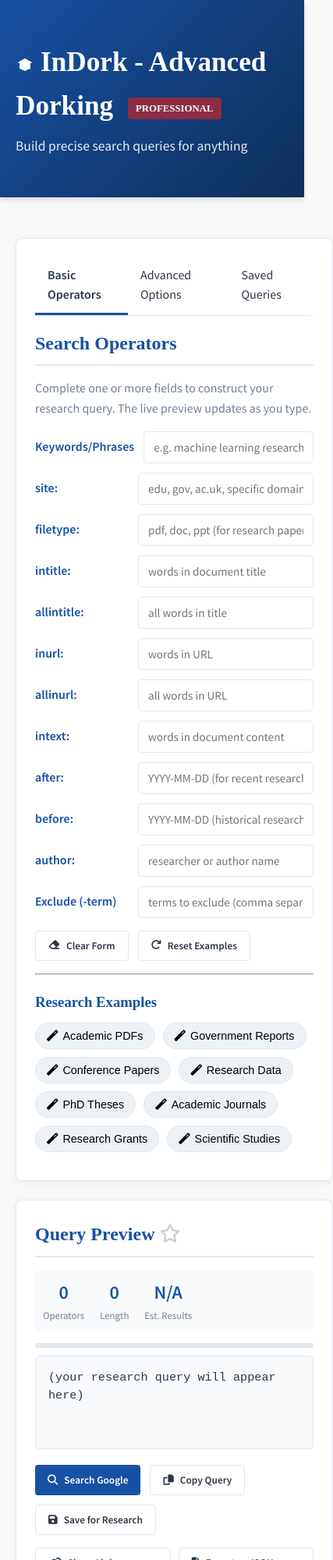
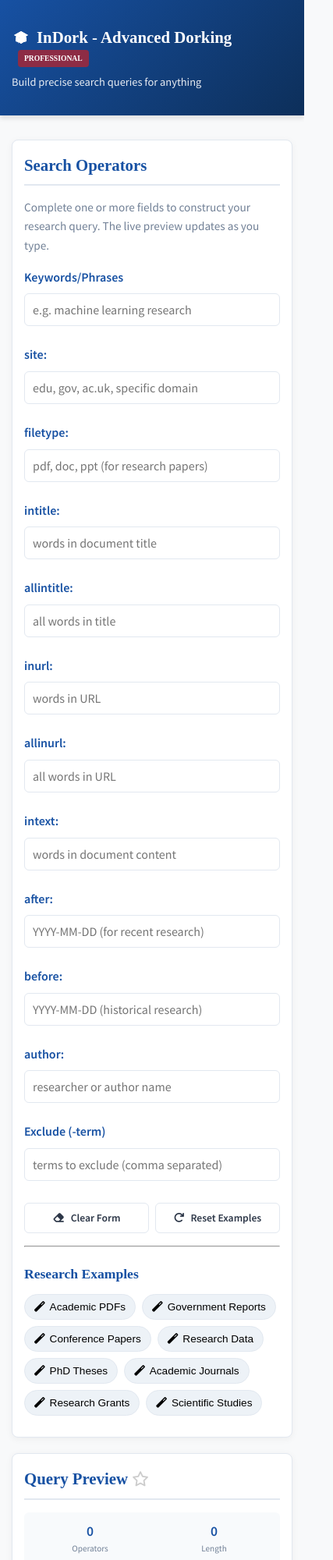
Before and after one commit to closebook/indork, a plain HTML site: page index.html in a window 390 px wide. Shown: the top 2000 px of the page at 78% size, 427 px wide, since content can reach past the window. Drawn offline with Linux system fonts and the light colour scheme; a web font is replaced by a local one.

Commit message:
fixed responsiveness

```diff
--- a/styles.css
+++ b/styles.css
@@ -40,20 +40,23 @@ body.dark-mode {
 .site-header {
   background: linear-gradient(135deg, var(--primary), var(--primary-dark));
   color: white;
-  padding: 2rem 0;
-  margin-bottom: 2rem;
+  padding: 1.5rem 0;
+  margin-bottom: 1.5rem;
   box-shadow: 0 4px 6px rgba(0, 0, 0, 0.1);
 }
 
 .site-header h1 {
   font-family: 'Source Serif Pro', serif;
   font-weight: 600;
-  font-size: 2.2rem;
+  font-size: 1.8rem;
   margin-bottom: 0.5rem;
+  display: flex;
+  flex-wrap: wrap;
+  align-items: center;
 }
 
 .tag {
-  font-size: 1.1rem;
+  font-size: 1rem;
   opacity: 0.9;
 }
 
@@ -66,7 +69,7 @@ body.dark-mode {
 .panel {
   background: var(--panel-bg);
   border-radius: 8px;
-  padding: 24px;
+  padding: 20px;
   box-shadow: 0 2px 10px rgba(0, 0, 0, 0.05);
   border: 1px solid var(--border);
   transition: background-color 0.3s, border-color 0.3s;
@@ -78,6 +81,7 @@ body.dark-mode {
   margin-bottom: 16px;
   padding-bottom: 8px;
   border-bottom: 2px solid var(--border);
+  font-size: 1.4rem;
 }
 
 .panel h3 {
@@ -87,11 +91,15 @@ body.dark-mode {
   display: flex;
   justify-content: space-between;
   align-items: center;
+  flex-wrap: wrap;
+  gap: 10px;
+  font-size: 1.2rem;
 }
 
 .muted {
   color: var(--text-light);
   margin-bottom: 16px;
+  font-size: 0.95rem;
 }
 
 #operators-form {
@@ -103,31 +111,31 @@ body.dark-mode {
 
 .op-row {
   display: flex;
-  align-items: center;
-  gap: 12px;
+  flex-direction: column;
+  gap: 8px;
+  margin-bottom: 15px;
 }
 
 .op-row label {
-  min-width: 120px;
   font-weight: 600;
   color: var(--primary);
 }
 
 .op-row input, .op-row select {
-  flex: 1;
-  padding: 10px 12px;
+  width: 100%;
+  padding: 12px;
   border: 1px solid var(--border);
-  border-radius: 4px;
+  border-radius: 6px;
   font-family: 'Source Sans Pro', sans-serif;
-  font-size: 0.95rem;
+  font-size: 1rem;
   background-color: var(--panel-bg);
   color: var(--text);
   transition: background-color 0.3s, color 0.3s, border-color 0.3s;
 }
 
 .btn {
-  padding: 10px 16px;
-  border-radius: 4px;
+  padding: 12px 16px;
+  border-radius: 6px;
   border: none;
   font-family: 'Source Sans Pro', sans-serif;
   font-weight: 600;
@@ -135,7 +143,11 @@ body.dark-mode {
   transition: all 0.2s ease;
   display: inline-flex;
   align-items: center;
+  justify-content: center;
   gap: 8px;
+  font-size: 0.95rem;
+  flex: 1;
+  min-width: fit-content;
 }
 
 .btn.primary {
@@ -165,7 +177,7 @@ body.dark-mode .btn.ghost:hover {
   background: var(--danger);
   color: white;
   font-size: 0.85rem;
-  padding: 6px 12px;
+  padding: 8px 12px;
 }
 
 .btn.danger:hover {
@@ -183,21 +195,25 @@ body.dark-mode .btn.ghost:hover {
 
 .row {
   display: flex;
-  gap: 12px;
+  gap: 10px;
   margin: 16px 0;
   flex-wrap: wrap;
+}
+
+.row.small-gap {
+  gap: 8px;
 }
 
 .presets {
   display: flex;
   flex-wrap: wrap;
-  gap: 10px;
+  gap: 8px;
   margin: 12px 0;
 }
 
 .preset-chip {
   background: #edf2f7;
-  padding: 8px 14px;
+  padding: 10px 14px;
   border-radius: 20px;
   font-size: 0.9rem;
   cursor: pointer;
@@ -278,6 +294,7 @@ body.dark-mode .help {
 
 .help li {
   margin-bottom: 8px;
+  font-size: 0.9rem;
 }
 
 code {
@@ -309,6 +326,8 @@ body.dark-mode code {
   background: #f8fafc;
   border: 1px solid var(--border);
   transition: all 0.2s;
+  flex-wrap: wrap;
+  gap: 10px;
 }
 
 body.dark-mode .hist-item {
@@ -319,6 +338,9 @@ body.dark-mode .hist-item {
   flex: 1;
   cursor: pointer;
   font-size: 0.9rem;
+  min-width: 0;
+  overflow: hidden;
+  text-overflow: ellipsis;
 }
 
 .hist-item-content:hover {
@@ -351,12 +373,6 @@ body.dark-mode .hist-item {
   font-size: 0.9rem;
 }
 
-@media (max-width: 768px) {
-  .main-grid {
-    grid-template-columns: 1fr;
-  }
-}
-
 /* Research-specific elements */
 .research-badge {
   display: inline-block;
@@ -364,8 +380,8 @@ body.dark-mode .hist-item {
   color: white;
   padding: 4px 10px;
   border-radius: 4px;
-  font-size: 0.8rem;
-  margin-left: 10px;
+  font-size: 0.7rem;
+  margin-left: 8px;
   vertical-align: middle;
 }
 
@@ -380,7 +396,7 @@ body.dark-mode .hist-item {
 
 .clear-history-btn {
   font-size: 0.8rem;
-  padding: 4px 8px;
+  padding: 6px 10px;
 }
 
 /* Advanced features */
@@ -388,12 +404,21 @@ body.dark-mode .hist-item {
   display: flex;
   border-bottom: 1px solid var(--border);
   margin-bottom: 16px;
+  overflow-x: auto;
+  -webkit-overflow-scrolling: touch;
+  scrollbar-width: none;
+}
+
+.tabs::-webkit-scrollbar {
+  display: none;
 }
 
 .tab {
-  padding: 10px 16px;
+  padding: 12px 16px;
   cursor: pointer;
   border-bottom: 3px solid transparent;
+  white-space: nowrap;
+  flex-shrink: 0;
 }
 
 .tab.active {
@@ -413,16 +438,18 @@ body.dark-mode .hist-item {
   display: flex;
   gap: 10px;
   margin-top: 15px;
+  flex-wrap: wrap;
 }
 
 .stats {
   display: flex;
-  gap: 20px;
+  gap: 15px;
   margin: 15px 0;
-  padding: 10px;
+  padding: 12px;
   background: #f8fafc;
   border-radius: 6px;
   transition: background-color 0.3s;
+  justify-content: space-around;
 }
 
 body.dark-mode .stats {
@@ -431,16 +458,17 @@ body.dark-mode .stats {
 
 .stat-item {
   text-align: center;
+  flex: 1;
 }
 
 .stat-value {
-  font-size: 1.5rem;
+  font-size: 1.3rem;
   font-weight: 600;
   color: var(--primary);
 }
 
 .stat-label {
-  font-size: 0.8rem;
+  font-size: 0.75rem;
   color: var(--text-light);
 }
 
@@ -449,8 +477,8 @@ body.dark-mode .stats {
 }
 
 .suggestion-item {
-  padding: 8px;
-  border-radius: 4px;
+  padding: 10px;
+  border-radius: 6px;
   background: #f0f9ff;
   margin-bottom: 8px;
   cursor: pointer;
@@ -524,6 +552,7 @@ body.dark-mode .query-complexity {
   color: #ccc;
   cursor: pointer;
   transition: color 0.2s;
+  font-size: 1.2rem;
 }
 
 .favorite-btn.active {
@@ -534,11 +563,13 @@ body.dark-mode .query-complexity {
   display: flex;
   gap: 10px;
   margin-top: 15px;
+  flex-wrap: wrap;
 }
 
 .share-btn {
   flex: 1;
   text-align: center;
+  min-width: 120px;
 }
 
 .dark-mode-toggle {
@@ -546,6 +577,7 @@ body.dark-mode .query-complexity {
   align-items: center;
   gap: 8px;
   margin-top: 15px;
+  justify-content: center;
 }
 
 .switch {
@@ -600,6 +632,7 @@ input:checked + .slider:before {
   margin: 15px 0;
   border-radius: 4px;
   transition: background-color 0.3s;
+  font-size: 0.9rem;
 }
 
 body.dark-mode .search-tips {
@@ -623,6 +656,7 @@ body.dark-mode .search-tips {
   opacity: 0;
   transform: translateY(20px);
   transition: opacity 0.3s, transform 0.3s;
+  max-width: calc(100% - 40px);
 }
 
 .toast.show {
@@ -642,6 +676,7 @@ body.dark-mode .search-tips {
   z-index: 1000;
   align-items: center;
   justify-content: center;
+  padding: 20px;
 }
 
 .modal.show {
@@ -652,9 +687,11 @@ body.dark-mode .search-tips {
   background: var(--panel-bg);
   border-radius: 8px;
   padding: 20px;
-  width: 90%;
+  width: 100%;
   max-width: 500px;
   box-shadow: 0 4px 20px rgba(0, 0, 0, 0.15);
+  max-height: 90vh;
+  overflow-y: auto;
 }
 
 .modal-header {
@@ -681,3 +718,172 @@ body.dark-mode .search-tips {
   justify-content: flex-end;
   gap: 10px;
 }
+
+/* Mobile-specific styles */
+.mobile-tab-select {
+  display: none;
+  width: 100%;
+  padding: 12px;
+  margin-bottom: 16px;
+  border: 1px solid var(--border);
+  border-radius: 6px;
+  background-color: var(--panel-bg);
+  color: var(--text);
+  font-family: 'Source Sans Pro', sans-serif;
+  font-size: 1rem;
+}
+
+.mobile-only {
+  display: none;
+}
+
+/* Responsive adjustments */
+@media (max-width: 1024px) {
+  .main-grid {
+    grid-template-columns: 1fr;
+    gap: 20px;
+  }
+
+  .panel {
+    padding: 18px;
+  }
+}
+
+@media (max-width: 768px) {
+  .wrap {
+    padding: 15px;
+  }
+
+  .site-header {
+    padding: 1rem 0;
+    margin-bottom: 1rem;
+  }
+
+  .site-header h1 {
+    font-size: 1.5rem;
+  }
+
+  .tag {
+    font-size: 0.9rem;
+  }
+
+  .tabs {
+    display: none;
+  }
+
+  .mobile-tab-select {
+    display: block;
+  }
+
+  .panel h2 {
+    font-size: 1.3rem;
+  }
+
+  .panel h3 {
+    font-size: 1.1rem;
+  }
+
+  .btn {
+    padding: 10px 14px;
+    font-size: 0.9rem;
+  }
+
+  .stats {
+    gap: 10px;
+    padding: 10px;
+  }
+
+  .stat-value {
+    font-size: 1.1rem;
+  }
+
+  .stat-label {
+    font-size: 0.7rem;
+  }
+
+  .preview-box {
+    font-size: 0.9rem;
+    padding: 12px;
+  }
+
+  .row {
+    gap: 8px;
+  }
+
+  .share-btn {
+    min-width: calc(50% - 5px);
+  }
+}
+
+@media (max-width: 480px) {
+  .site-header h1 {
+    font-size: 1.3rem;
+  }
+
+  .research-badge {
+    font-size: 0.6rem;
+    padding: 3px 8px;
+  }
+
+  .panel {
+    padding: 15px;
+  }
+
+  .op-row {
+    margin-bottom: 12px;
+  }
+
+  .op-row input, .op-row select {
+    padding: 10px;
+  }
+
+  .btn {
+    padding: 10px 12px;
+    font-size: 0.85rem;
+  }
+
+  .preset-chip {
+    padding: 8px 12px;
+    font-size: 0.85rem;
+  }
+
+  .stats {
+    flex-wrap: wrap;
+  }
+
+  .stat-item {
+    flex: 0 0 calc(50% - 10px);
+    margin-bottom: 5px;
+  }
+
+  .share-btn {
+    min-width: 100%;
+  }
+
+  .mobile-only {
+    display: block;
+  }
+
+  .desktop-only {
+    display: none;
+  }
+}
+
+@media (max-width: 360px) {
+  .wrap {
+    padding: 10px;
+  }
+
+  .site-header h1 {
+    font-size: 1.2rem;
+  }
+
+  .panel {
+    padding: 12px;
+  }
+
+  .btn {
+    padding: 8px 10px;
+    font-size: 0.8rem;
+  }
+}
```
